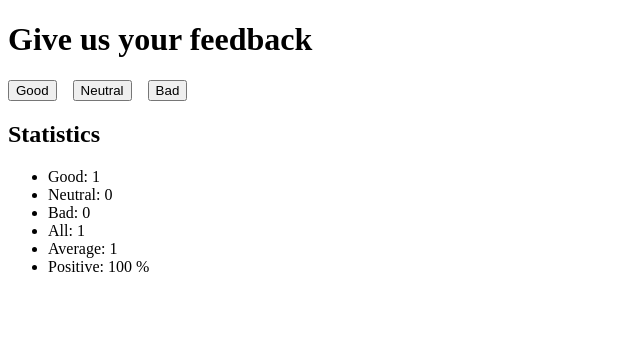
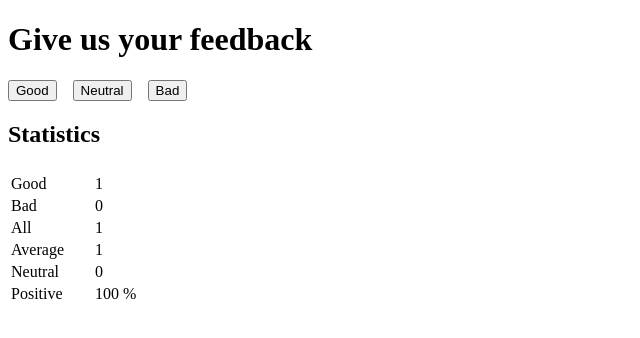
Before and after one commit to stefano76/full-stack-open-course, a React (Vite) app in the folder part1/unicafe/: page / in a window 1280 px wide. Both pictures are taken after a click on the button "Good". Shown: the top 338 px of the page, without its empty margins (0-640 px from the left). Built offline with nearby package versions, Linux system fonts and the light colour scheme.

Commit message:
Exercise 1.11: Displayed statistics in a table

```diff
--- a/part1/unicafe/src/App.jsx
+++ b/part1/unicafe/src/App.jsx
@@ -13,8 +13,12 @@ const Button = ({ text, onClick }) => {
 };
 
 const Feedbacks = ({ text, value }) => {
-	// prettier-ignore
-	return <li>{text}: {value}</li>
+	return (
+		<>
+			<td>{text}</td>
+			<td>{value}</td>
+		</>
+	);
 };
 
 const calcTotal = (feedbacks) => {
@@ -23,9 +27,10 @@ const calcTotal = (feedbacks) => {
 
 const Total = ({ text, value }) => {
 	return (
-		<li>
-			{text}: {calcTotal(value)}
-		</li>
+		<>
+			<td>{text}</td>
+			<td>{calcTotal(value)}</td>
+		</>
 	);
 };
 
@@ -37,18 +42,20 @@ const Average = ({ text, value }) => {
 
 	const average = calcTotal(value) > 0 ? (good + neutral + bad) / calcTotal(value) : 0;
 	return (
-		<li>
-			{text}: {average}
-		</li>
+		<>
+			<td>{text}</td>
+			<td>{average}</td>
+		</>
 	);
 };
 
 const Positive = ({ text, value }) => {
 	const positive = calcTotal(value) > 0 ? (value.good / calcTotal(value)) * 100 : 0;
 	return (
-		<li>
-			{text}: {positive} %
-		</li>
+		<>
+			<td>{text}</td>
+			<td>{positive} %</td>
+		</>
 	);
 };
 
@@ -87,14 +94,23 @@ const App = () => {
 			{calcTotal(feedbacks) === 0 ? (
 				""
 			) : (
-				<ul>
-					<StatisticLine text="Good" value={feedbacks.good} />
-					<StatisticLine text="Neutral" value={feedbacks.neutral} />
-					<StatisticLine text="Bad" value={feedbacks.bad} />
-					<StatisticLine text="All" value={feedbacks} />
-					<StatisticLine text="Average" value={feedbacks} />
-					<StatisticLine text="Positive" value={feedbacks} />
-				</ul>
+				// prettier-ignore
+				<table>
+					<thead>
+						<tr>
+							<th style={{ minWidth: '5rem' }}></th>
+							<th></th>
+						</tr>
+					</thead>
+					<tbody>
+						<tr><StatisticLine text="Good" value={feedbacks.good} /></tr>
+						<tr><StatisticLine text="Bad" value={feedbacks.bad} /></tr>
+						<tr><StatisticLine text="All" value={feedbacks} /></tr>
+						<tr><StatisticLine text="Average" value={feedbacks} /></tr>
+						<tr><StatisticLine text="Neutral" value={feedbacks.neutral} /></tr>
+						<tr><StatisticLine text="Positive" value={feedbacks} /></tr>
+					</tbody>
+				</table>
 			)}
 		</div>
 	);
```
Also changed, not shown: 1 other file (tests, documents, lock files or other folders).
